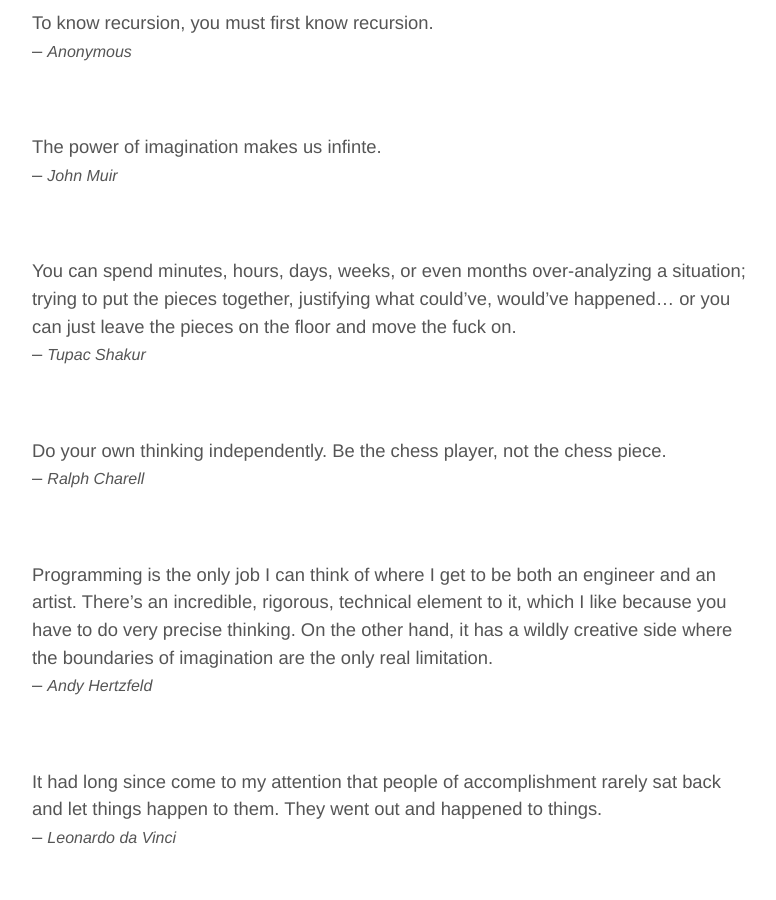
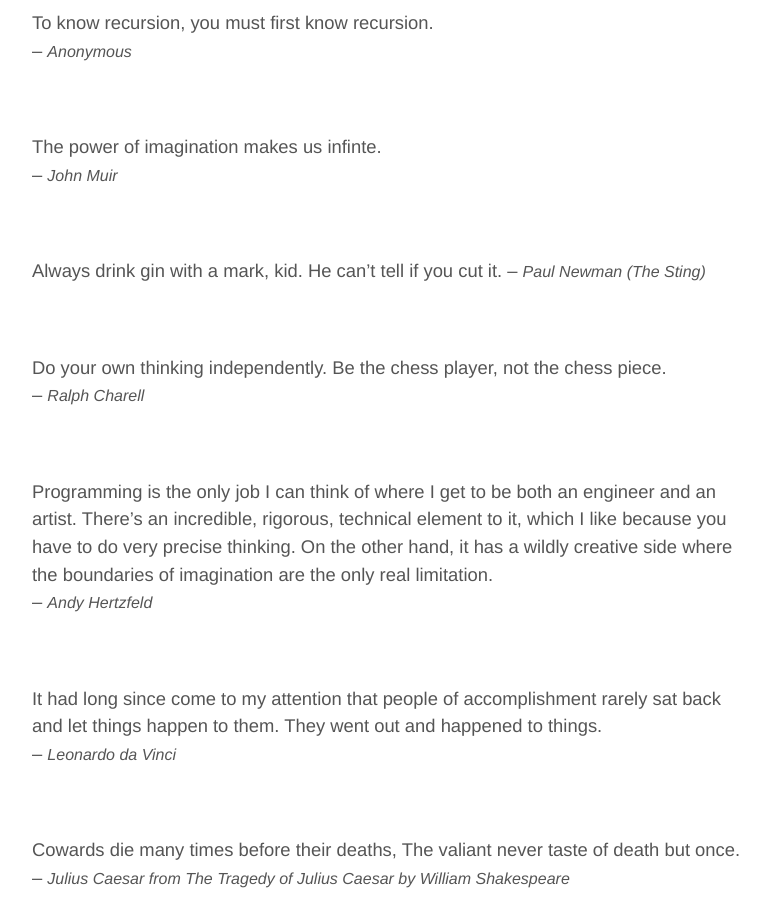
Before and after one commit to jackpickus/jackpickus.github.io, a Jekyll site: the page built from quotes.md, in a window 1280 px wide and 900 px high, scrolled down 1275 px. Shown: the whole window, without its empty margins (248-1024 px from the left). Built offline with Jekyll 4.4.1, drawn with Linux system fonts in a browser that asks for light colours.

Commit message:
the sting quote

```diff
--- a/quotes.md
+++ b/quotes.md
@@ -32,11 +32,8 @@ title: Quotes
 > The power of imagination makes us infinte.
 > -- <cite>John Muir</cite>
 
-> You can spend minutes, hours, days, weeks, or even months over-analyzing a
-> situation; trying to put the pieces together, justifying what could've,
-> would've happened... or you can just leave the pieces on the floor and move
-> the fuck on.
-> -- <cite>Tupac Shakur</cite>
+> Always drink gin with a mark, kid. He can't tell if you cut it.
+> -- <cite>Paul Newman (The Sting)</cite>
 
 > Do your own thinking independently. Be the chess player, not the chess piece.
 > -- <cite>Ralph Charell</cite>
```
